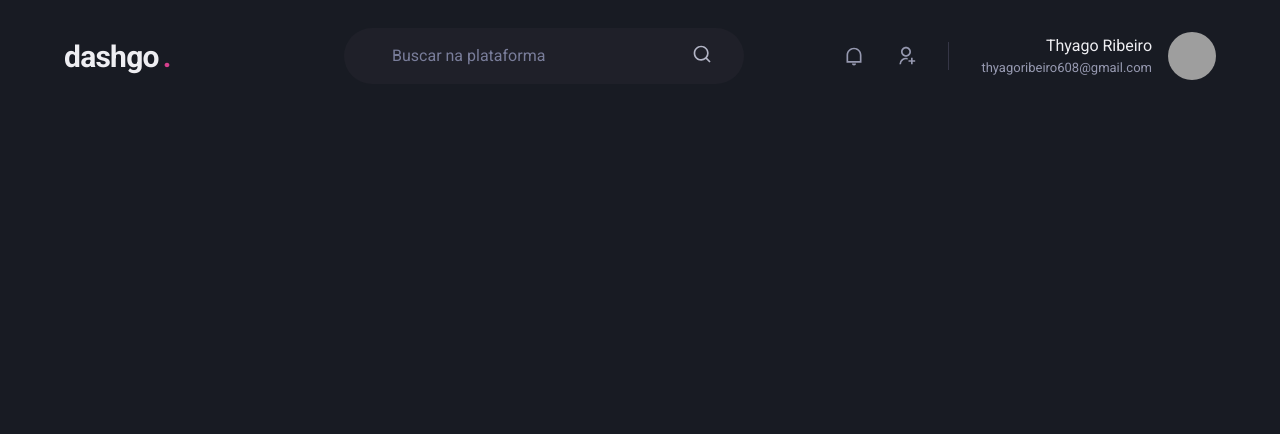
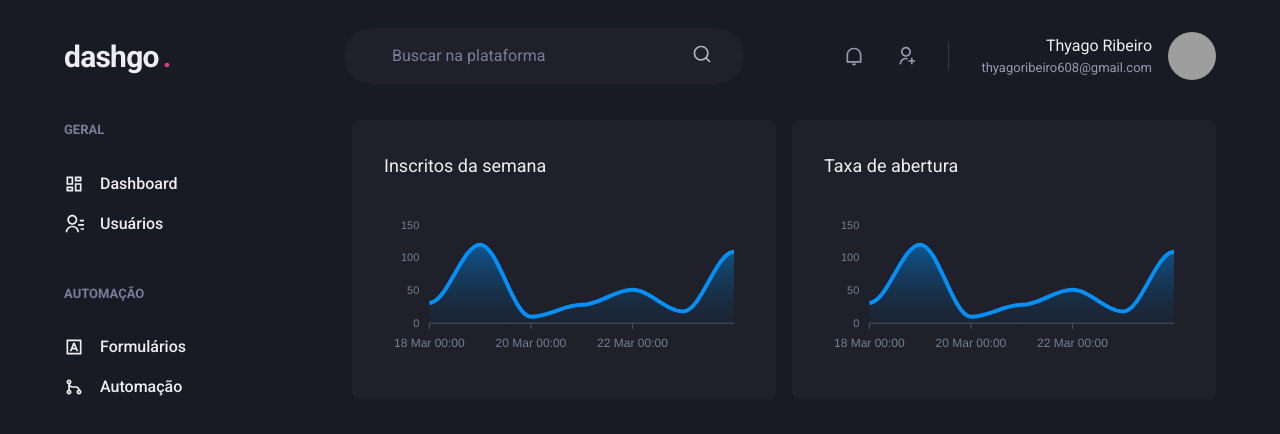
Before and after one commit to thyago608/dashgo, a Next.js app: page /dashboard in a window 1280 px wide. Shown: the top 434 px of the page. Built offline with nearby package versions, Linux system fonts and the light colour scheme; grey boxes are pictures that could not be loaded.

Commit message:
Created Component Dashboard and charts ts

```diff
--- /dev/null
+++ b/src/lib/charts.ts
@@ -0,0 +1,57 @@
+import { ApexOptions } from "apexcharts";
+import { theme } from "@chakra-ui/react";
+
+export const options: ApexOptions = {
+    chart: {
+      toolbar: {
+        show: false,
+      },
+      zoom: {
+        enabled: false,
+      },
+      foreColor: theme.colors.gray[500],
+    },
+    grid: {
+      show: false,
+    },
+    dataLabels: {
+      enabled: false,
+    },
+    tooltip: {
+      enabled: false,
+    },
+    xaxis: {
+      type: "datetime",
+      axisBorder: {
+        color: theme.colors.gray[600],
+      },
+      axisTicks: {
+        color: theme.colors.gray[600],
+      },
+      categories: [
+        "2021-03-18T00:00:00.000Z",
+        "2021-03-19T00:00:00.000Z",
+        "2021-03-20T00:00:00.000Z",
+        "2021-03-21T00:00:00.000Z",
+        "2021-03-22T00:00:00.000Z",
+        "2021-03-23T00:00:00.000Z",
+        "2021-03-24T00:00:00.000Z",
+      ],
+    },
+    fill: {
+      opacity: 0.3,
+      type: "gradient",
+      gradient: {
+        shade: "dark",
+        opacityFrom: 0.7,
+        opacityTo: 0.3,
+      },
+    },
+  };
+
+export const series = [
+    {
+      name: "series1",
+      data: [31, 120, 10, 28, 51, 18, 109],
+    },
+  ];
--- a/src/pages/dashboard.tsx
+++ b/src/pages/dashboard.tsx
@@ -1,6 +1,13 @@
 import Head from "next/head";
+import dynamic from "next/dynamic";
 import { Header } from "components/Header";
-import { Flex } from "@chakra-ui/react";
+import { Sidebar } from "components/Sidebar";
+import { Box, Flex, SimpleGrid, Text } from "@chakra-ui/react";
+import { options, series } from "lib/charts";
+
+const Charts = dynamic(() => import("react-apexcharts"), {
+  ssr: false,
+});
 
 export default function Dashboard() {
   return (
@@ -8,12 +15,34 @@
       <Head>
         <title>Dashboard | Dashgo</title>
       </Head>
-      <Flex>
+      <Flex direction="column" h="100vh">
         <Header />
-        <Flex
-
-        >
-
+        <Flex w="100%" my="6" maxWidth={1200} mx="auto" px="6">
+          <Sidebar />
+          <SimpleGrid flex="1" gap="4" minChildWidth="320px">
+            <Box p="8" bg="gray.800" borderRadius={8} pb="4">
+              <Text fontSize="lg" mb="4">
+                Inscritos da semana
+              </Text>
+              <Charts
+                options={options}
+                series={series}
+                type="area"
+                height={160}
+              />
+            </Box>
+            <Box p="8" bg="gray.800" borderRadius={8} pb="4">
+              <Text fontSize="lg" mb="4">
+                Taxa de abertura
+              </Text>
+              <Charts
+                options={options}
+                series={series}
+                type="area"
+                height={160}
+              />
+            </Box>
+          </SimpleGrid>
         </Flex>
       </Flex>
     </>
```
